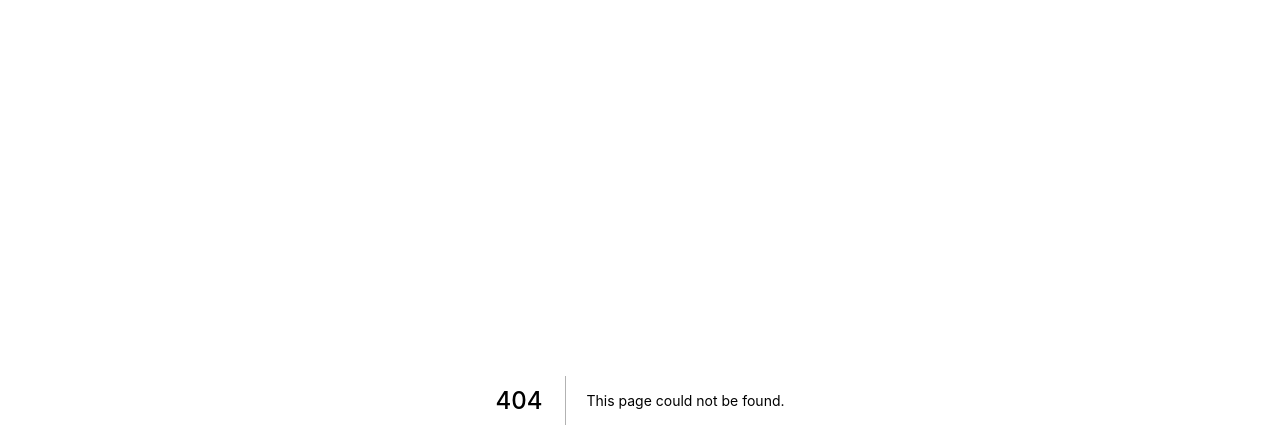
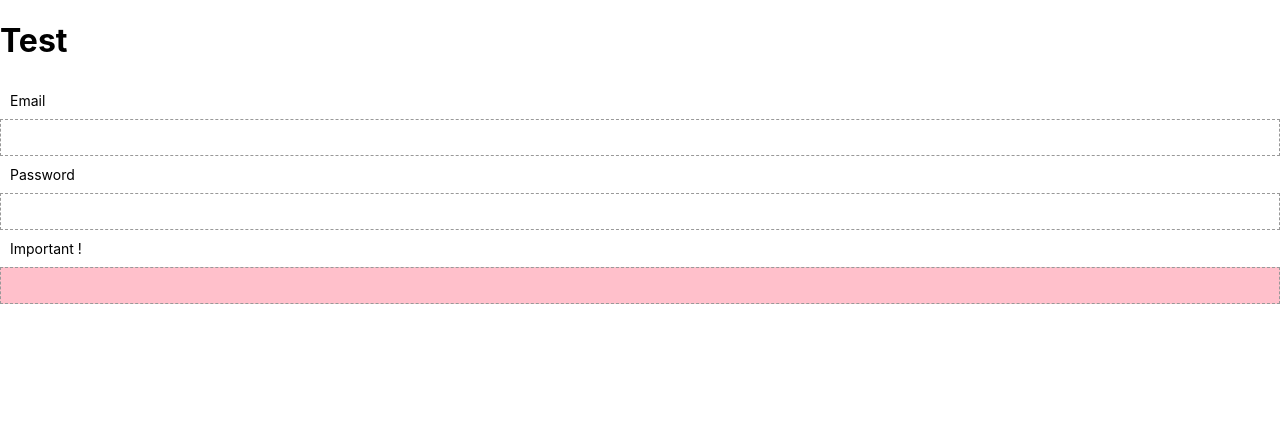
Before and after one commit to shaelorch/MDIA2109Fetch, a Next.js app: page /test in a window 1280 px wide. Before the commit this address had no page. Shown: the top 448 px of the page. Built offline with nearby package versions, Linux system fonts and the light colour scheme.

Commit message:
input done

```diff
--- /dev/null
+++ b/comps/Input.js
@@ -0,0 +1,29 @@
+import styled from 'styled-components';
+
+const InputCont = styled.div`
+display:flex;
+flex-direction:column;
+`
+
+const FormInput = styled.input`
+padding:10px;
+border:#999 dashed 1px;
+background:${props=>props.background};
+`
+
+const FormLabel = styled.label`
+font-size:14px;
+margin:10px;
+`
+
+export default function Input({
+  labeltxt='label',
+  inputtype='text',
+  bg='#FFF'
+}){
+
+  return <InputCont>
+    <FormLabel>{labeltxt}</FormLabel>
+    <FormInput type={inputtype} background={bg} />
+  </InputCont>
+}
--- a/package.json
+++ b/package.json
@@ -12,7 +12,7 @@
     "next": "12.1.4",
     "react": "18.0.0",
     "react-dom": "18.0.0",
-    "style-components": "^0.1.0"
+    "styled-components": "^5.3.5"
   },
   "devDependencies": {
     "eslint": "8.12.0",
--- /dev/null
+++ b/pages/test.js
@@ -0,0 +1,19 @@
+import Input from '../comps/Input';
+
+export default function test(){
+  return <div>
+    <h1>Test</h1>
+    <Input
+      labeltxt='Email'
+    />
+    <Input
+      labeltxt='Password'
+      inputtype='password'
+    />
+    <Input
+      labeltxt='Important !'
+      inputtype='number'
+      bg='pink'
+    />
+  </div>
+}
```
Also changed, not shown: 1 other file (tests, documents, lock files or other folders).
